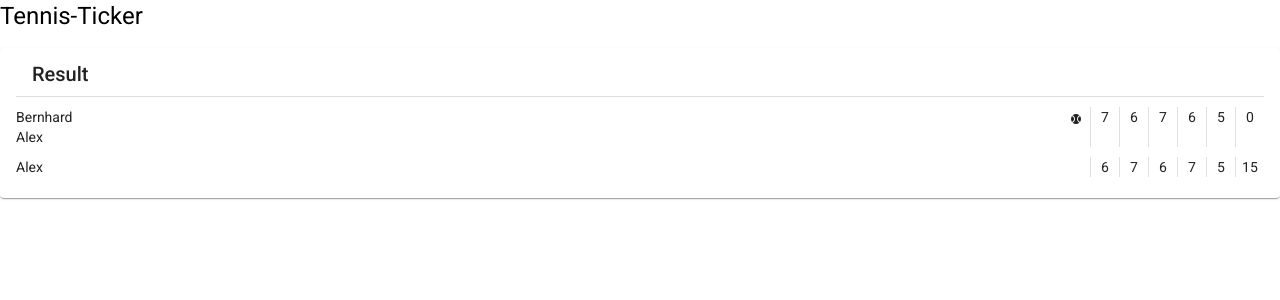
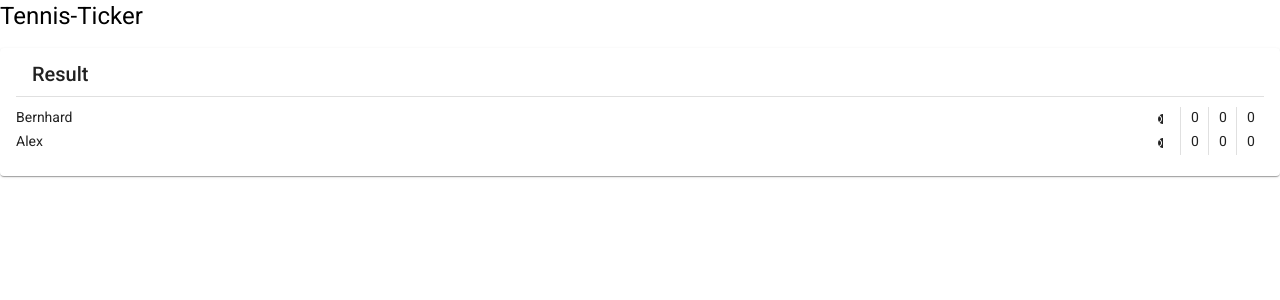
Before and after one commit to abrunhuemer/tennis-ticker, an Angular app in the folder frontend/: page / in a window 1280 px wide. Shown: the top 300 px of the page. Built offline with nearby package versions, Linux system fonts and the light colour scheme.

Commit message:
add logic for creating result card dynamically

```diff
--- a/frontend/src/app/app.component.html
+++ b/frontend/src/app/app.component.html
@@ -1,4 +1,4 @@
 <router-outlet></router-outlet>
 <h1>{{title}}</h1>
 
-<app-tennis-result></app-tennis-result>
+<app-tennis-result [match]="createTestMatch()"></app-tennis-result>
--- a/frontend/src/app/app.component.ts
+++ b/frontend/src/app/app.component.ts
@@ -1,4 +1,5 @@
 import { Component } from '@angular/core';
+import {TennisMatch} from "./shared/models/tennis-match";
 
 @Component({
   selector: 'app-root',
@@ -7,4 +8,8 @@ import { Component } from '@angular/core';
 })
 export class AppComponent {
   title = 'Tennis-Ticker';
+
+  createTestMatch(): TennisMatch {
+    return new TennisMatch("Bernhard", "Alex");
+  }
 }
--- a/frontend/src/app/shared/models/tennis-game-enum.ts
+++ b/frontend/src/app/shared/models/tennis-game-enum.ts
@@ -1,4 +1,4 @@
-enum TennisGameEnum {
+export enum TennisGameEnum {
   Love,
   Fifteen,
   Thirty,
--- a/frontend/src/app/shared/models/tennis-match.ts
+++ b/frontend/src/app/shared/models/tennis-match.ts
@@ -1,3 +1,5 @@
+import {TennisGameEnum} from "./tennis-game-enum";
+
 export class TennisMatch {
   playerName1: string;
   playerName2: string;
--- a/frontend/src/app/tennis-result/tennis-result.component.html
+++ b/frontend/src/app/tennis-result/tennis-result.component.html
@@ -5,51 +5,31 @@
   <mat-divider [inset]="true"></mat-divider>
   <mat-card-content class="result-card-content">
     <div fxLayout="row" class="result-row">
-      <div fxFlex="20%">
-        <div>
-          Bernhard
+      <div fxFlex="20%" fxLayout="column" fxLayoutAlign="center">
+        <div fxFlex="50%">
+          {{match.playerName1}}
         </div>
-        <div>
-          Alex
+        <div fxFlex="50%">
+          {{match.playerName2}}
         </div>
       </div>
-      <div fxFlex="80%" fxLayoutAlign="end" class="result-box">
-        <div class="games-box">
-          <mat-icon class="icon-half">sports_baseball</mat-icon>
+      <div fxFlex="80%" fxLayoutAlign="end" fxLayout="row">
+        <div class="games-box" fxLayout="column" fxLayoutAlign="center center">
+          <div><mat-icon class="icon-half" fxFlex="50%">sports_baseball</mat-icon></div>
+          <div><mat-icon class="icon-half" fxFlex="50%">sports_baseball</mat-icon></div>
         </div>
-        <mat-divider [vertical]="true"></mat-divider>
-        <div class="games-box">7</div>
-        <mat-divider [vertical]="true"></mat-divider>
-        <div class="games-box">6</div>
-        <mat-divider [vertical]="true"></mat-divider>
-        <div class="games-box">7</div>
-        <mat-divider [vertical]="true"></mat-divider>
-        <div class="games-box">6</div>
-        <mat-divider [vertical]="true"></mat-divider>
-        <div class="games-box">5</div>
-        <mat-divider [vertical]="true"></mat-divider>
-        <div class="games-box">0</div>
 
-      </div>
-    </div>
-    <div fxLayout="row" class="result-row">
-      <div fxFlex="20%">
-        Alex
-      </div>
-      <div fxFlex="80%" fxLayoutAlign="end" class="result-box">
-        <div class="games-box"></div>
-        <mat-divider [vertical]="true"></mat-divider>
-        <div class="games-box">6</div>
-        <mat-divider [vertical]="true"></mat-divider>
-        <div class="games-box">7</div>
-        <mat-divider [vertical]="true"></mat-divider>
-        <div class="games-box">6</div>
-        <mat-divider [vertical]="true"></mat-divider>
-        <div class="games-box">7</div>
-        <mat-divider [vertical]="true"></mat-divider>
-        <div class="games-box">5</div>
-        <mat-divider [vertical]="true"></mat-divider>
-        <div class="games-box">15</div>
+        <div *ngFor="let set of match.setsPlayer1; let i = index" class="games-box" fxLayout="row">
+          <mat-divider [vertical]="true"></mat-divider>
+          <div fxLayout="column" fxLayoutAlign="center center" fxFlexFill>
+            <div fxFlex="50%" >
+              {{match.setsPlayer1[i]}}
+            </div>
+            <div fxFlex="50%">
+              {{match.setsPlayer2[i]}}
+            </div>
+          </div>
+        </div>
       </div>
     </div>
   </mat-card-content>
--- a/frontend/src/app/tennis-result/tennis-result.component.ts
+++ b/frontend/src/app/tennis-result/tennis-result.component.ts
@@ -1,4 +1,5 @@
-import { Component, OnInit } from '@angular/core';
+import {Component, Input, OnInit} from '@angular/core';
+import {TennisMatch} from "../shared/models/tennis-match";
 
 @Component({
   selector: 'app-tennis-result',
@@ -9,6 +10,9 @@ export class TennisResultComponent implements OnInit {
 
   showAdjustPoints: boolean = true;
 
+  @Input()
+  match: TennisMatch;
+
   constructor() { }
 
   ngOnInit(): void {
```
Also changed, not shown: 2 other files (tests, documents, lock files or other folders).
